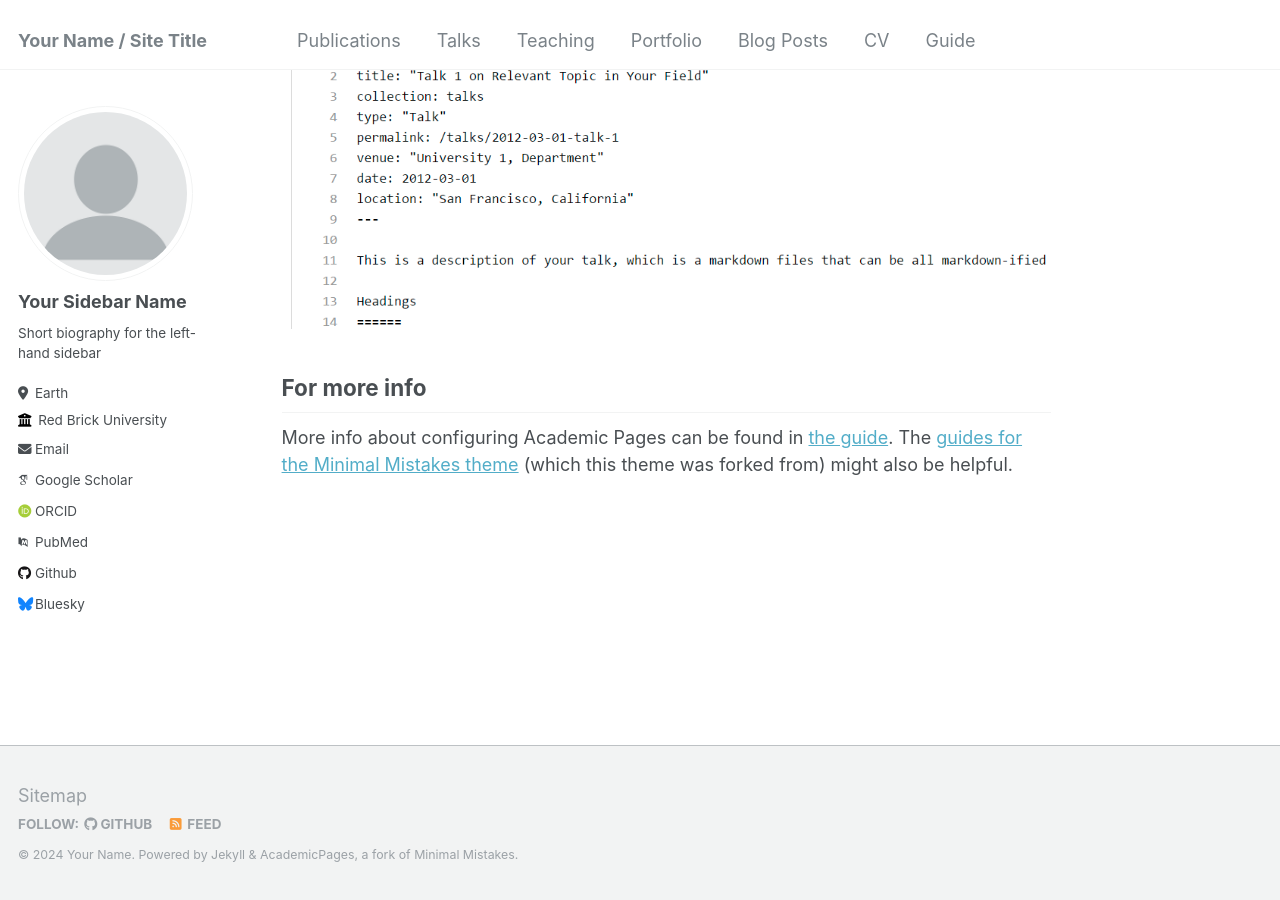
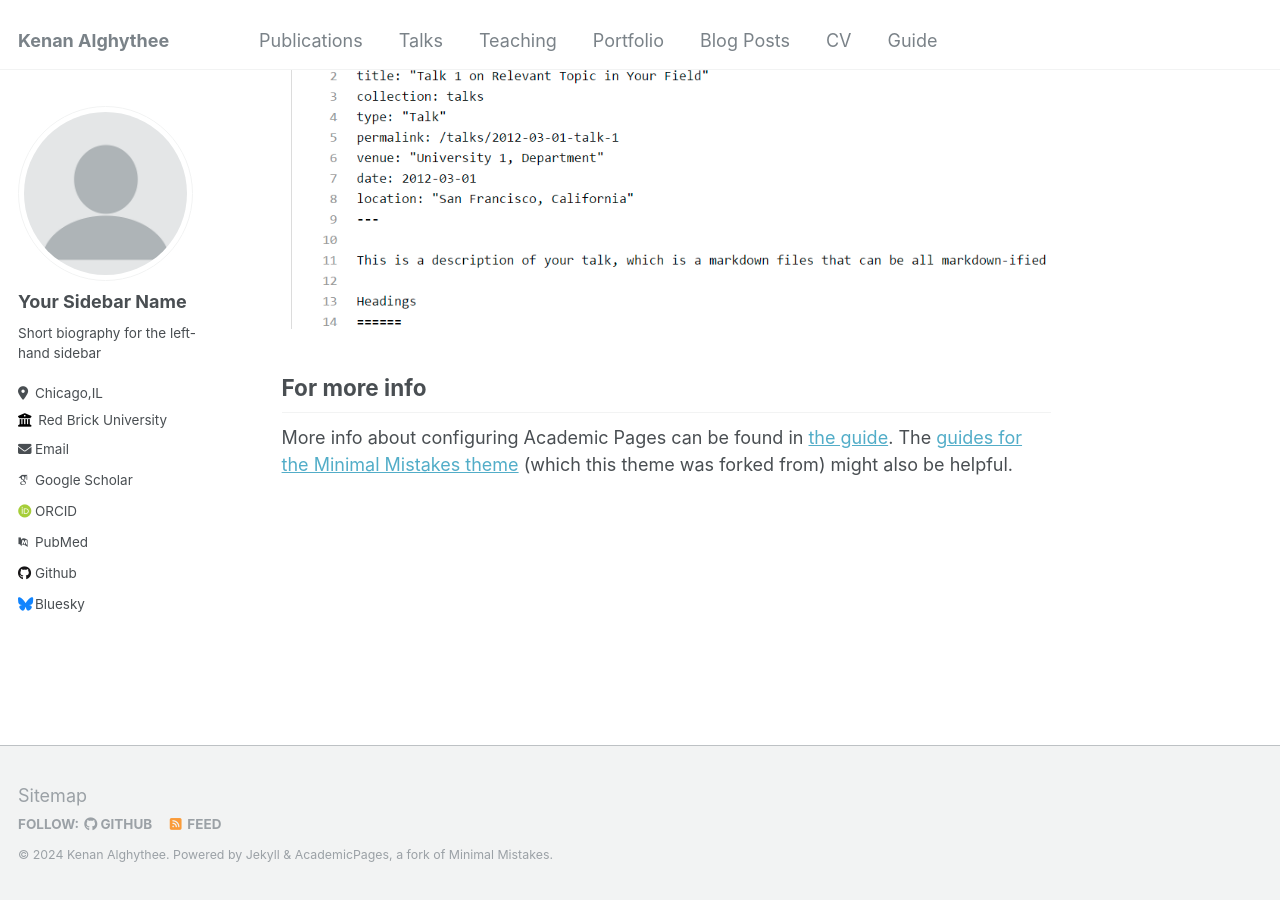
Before and after one commit to Kenan-Kamel/Kenan-Kamel.github.io, a Jekyll site: the page built from _pages/about.md, in a window 1280 px wide and 900 px high, scrolled down 2660 px. Built offline with Jekyll 4.4.1, drawn with Linux system fonts in a browser that asks for light colours; some web fonts are replaced.

Commit message:
Update _config.yml
updates

```diff
--- a/_config.yml
+++ b/_config.yml
@@ -8,13 +8,13 @@
 
 # Basic Site Settings
 locale                   : "en-US"
-title                    : "Your Name / Site Title"
+title                    : "Kenan Alghythee"
 title_separator          : "-"
-name                     : &name "Your Name"
+name                     : &name "Kenan Alghythee"
 description              : &description "personal description"
-url                      : https://academicpages.github.io # the base hostname & protocol for your site e.g. "https://mmistakes.github.io"
+url                      : https://kenan-kamel.github.io # the base hostname & protocol for your site e.g. "https://mmistakes.github.io"
 baseurl                  : "" # the subpath of your site, e.g. "/blog"
-repository               : "academicpages/academicpages.github.io"
+repository               : "Kenan-Kamel/Kenan-Kamel.github.io"
 
 # Site Author - The following control what appear as part of the author content on the side bar.
 #               If a field is blank the icon and link will not appear, otherwise it will be shown.
@@ -23,12 +23,12 @@ author:
   # Biographic information
   avatar           : "profile.png"
   name             : "Your Sidebar Name"
-  pronouns         : # example: "she/her"
+  pronouns         :
   bio              : "Short biography for the left-hand sidebar"
-  location         : "Earth"
+  location         : "Chicago,IL"
   employer         : "Red Brick University"
   uri              : # URL
-  email            : "none@example.org"
+  email            : "kenanalghythee@gmail.com"
 
   # Academic websites
   arxiv            : # URL - Update with the correct link to your profile
```
